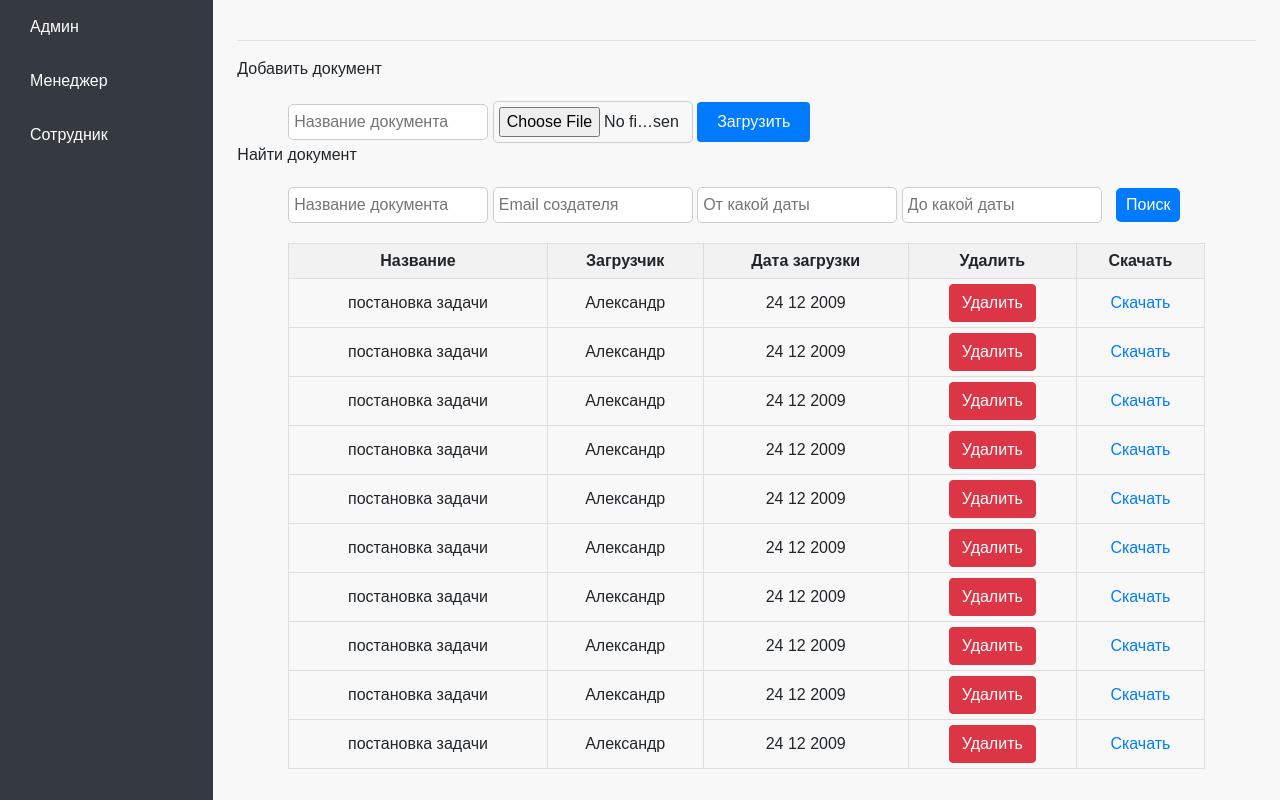
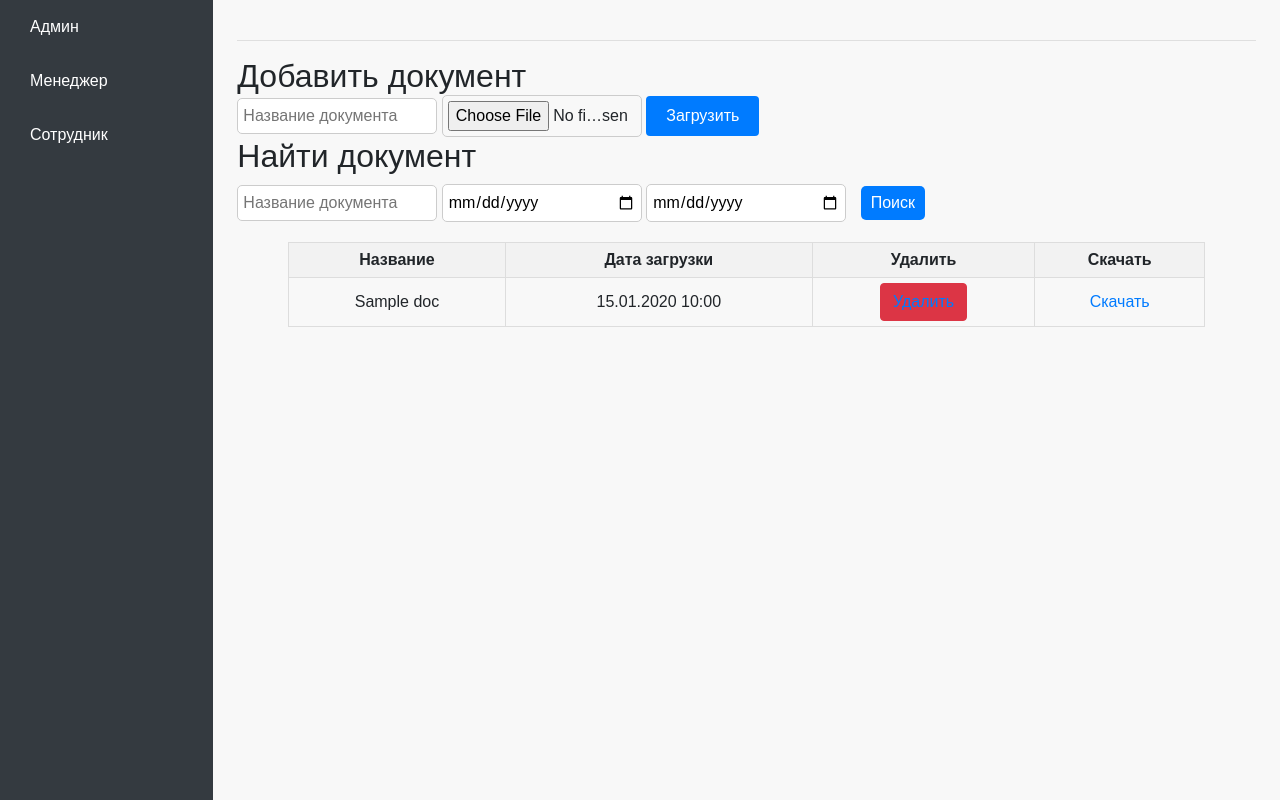
Before and after one commit to hahabuntun/TManagement, a Flask app: template project/templates/task/task_documents.html in a window 1280 px wide. Shown: the part 56-856 px from the top of the page. Run offline with Flask 3, Linux system fonts and the light colour scheme; the template is opened without the code that fills it: most values are stand-ins (such as "Sample title", 1, 10 or a date in 2020); some libraries are stand-ins or nearby versions.

Commit message:
Файлы и сообщения задачи добавил. Остаются не сделанными отчеты по задачам, подзадачи, статус задачи

```diff
--- a/project/models.py
+++ b/project/models.py
@@ -124,8 +124,8 @@ class TaskExecutor(Base):
 class TaskDocument(Base):
     __tablename__ = "task_documents"
     name = db.Column(db.String(50))
-    upload_date = db.Column(db.DateTime(timezone=True), default=datetime.utcnow)
-    filepath = db.Column(db.String(300))
+    date_created = db.Column(db.DateTime(timezone=True), default=datetime.utcnow)
+    filename = db.Column(db.String(300))
     task_id = db.Column(db.Integer, db.ForeignKey("tasks.id"))
     sender_id = db.Column(db.Integer, db.ForeignKey("team_members.id"))
     id = db.Column(db.Integer, primary_key=True)
--- a/project/templates/project/project_documents.html
+++ b/project/templates/project/project_documents.html
@@ -11,7 +11,7 @@
             <input name="name" type="text" class="dataInput" id="documentNameAdd"
                    placeholder="Название документа">
             <input name="file" type="file" class="dataInput" id="documentAdd"
-                   placeholder="Email создателя">
+                   placeholder="Файл">
             <button type="submit">Загрузить</button>
         </form>
     </div>
--- a/project/templates/task/create_task.html
+++ b/project/templates/task/create_task.html
@@ -16,9 +16,11 @@
                         <input type="text" class="form-control" id="task-title" name="task-title" required>
                     </div>
                     <p>Назначено от: {{worker_data.email}}</p>
+                    {% if task_producer %}
                     <div class="form-group">
                         <input type="hidden" name="assigned-from" class="assigned-from" value="{{task_producer.id}}">
                     </div>
+                    {% endif %}
 
                     <!-- Task Assignment -->
                     <div class="form-group">
@@ -44,11 +46,12 @@
                         <input name="deadline" type="date" class="dataInput" id="deadline"
                                placeholder="deadline">
                     </div>
-
+                    {% if task_producer %}
                     <!-- Submit Button -->
                     <button type="submit" class="btn btn-primary">
                         Создать
                     </button>
+                    {% endif%}
                 </form>
             </div>
         </div>
--- a/project/templates/task/task.html
+++ b/project/templates/task/task.html
@@ -55,7 +55,7 @@
                 <ul class="list-group">
                         <li class="list-group-item">Текст сообщения: {{ item.text }}</li>
                         <li class="list-group-item">Время отправки: {{ item.upload_date.strftime('%d.%m.%Y %H:%M') }}</li>
-                        <li></li>
+                        <li class="list-group-item">Отправитель: {{item.worker.email}}</li>
                     <!-- Add more comments dynamically using JavaScript -->
                 </ul>
                 {% endfor %}
@@ -68,7 +68,7 @@
                     <button type="submit" class="btn btn-primary">Добавить сообщение</button>
                 </form>
                 <hr>
-                <h6><a href="">Файлы задачи</a></h6>
+                <h6><a href="{{url_for('main.task_docs', team_id=task.team_id, task_id=task.task.id)}}">Файлы задачи</a></h6>
                 <hr>
                 <!-- Subtasks Section -->
                 <h6>Подзадачи:</h6>
--- a/project/templates/task/task_documents.html
+++ b/project/templates/task/task_documents.html
@@ -1,142 +1,65 @@
 {% extends "base.html" %}
 {% block content %}
-
-    <main role="main" class="col-md-9 ml-sm-auto col-lg-10 px-4">
+    <main role="main" class="col-md-9 ml-sm-auto col-lg-10 px-4" style="margin: 0 auto;">
         <br>
         <hr>
-        Добавить документ
-        <div class="add-container">
-            <form id="addForm">
+        <h2 style="margin: 0 auto;">Добавить документ</h2>
+        <div class="add-container" style="margin: 0 auto;">
+            <form id="addForm" action="{{ url_for('main.task_docs', team_id=team_id, task_id=task_id) }}"
+                  method="POST" enctype="multipart/form-data">
                 <input name="name" type="text" class="dataInput" id="documentNameAdd"
                        placeholder="Название документа">
                 <input name="file" type="file" class="dataInput" id="documentAdd"
-                       placeholder="Email создателя">
+                       placeholder="Файл">
                 <button type="submit">Загрузить</button>
             </form>
         </div>
-
-        Найти документ
-        <div class="filter-container">
+        <h2>Найти документ</h2>
+        <div class="filter-container" style="margin: 0 auto;">
             <form id="filterForm">
                 <input name="name" type="text" class="dataInput" id="documentSearch"
                        placeholder="Название документа">
-                <input name="email" type="text" class="dataInput" id="emailSearch"
-                       placeholder="Email создателя">
-                <input name="start_date" type="text" class="dataInput" id="srartDateSearch"
+                <input name="start_date" type="date" class="dataInput" id="srartDateSearch"
                        placeholder="От какой даты">
-                <input name="start_date" type="text" class="dataInput" id="srartDateSearch"
+                <input name="end_date" type="date" class="dataInput" id="endDateSearch"
                        placeholder="До какой даты">
                 <button type="submit" id="searchButton">Поиск</button>
             </form>
         </div>
 
-        <div class="document-list" id="documentListContainer">
+        <div class="document-list" id="documentListContainer" style="margin: 0 auto;">
             <div id="documentTableContainer">
                 <table class="document-table" id="documentTable">
                     <thead>
                     <tr>
                         <th>Название</th>
-                        <th>Загрузчик</th>
                         <th>Дата загрузки</th>
                         <th>Удалить</th>
                         <th>Скачать</th>
                     </tr>
                     </thead>
                     <tbody>
-                    <tr>
-                        <td>постановка задачи</td>
-                        <td>Александр</td>
-                        <td>24 12 2009</td>
-                        <td>
-                            <button class="btn btn-danger">Удалить</button>
-                        </td>
-                        <td><a href="">Скачать</a></td>
-                    </tr>
-                    <tr>
-                        <td>постановка задачи</td>
-                        <td>Александр</td>
-                        <td>24 12 2009</td>
-                        <td>
-                            <button class="btn btn-danger">Удалить</button>
-                        </td>
-                        <td><a href="">Скачать</a></td>
-                    </tr>
-                    <tr>
-                        <td>постановка задачи</td>
-                        <td>Александр</td>
-                        <td>24 12 2009</td>
-                        <td>
-                            <button class="btn btn-danger">Удалить</button>
-                        </td>
-                        <td><a href="">Скачать</a></td>
-                    </tr>
-                    <tr>
-                        <td>постановка задачи</td>
-                        <td>Александр</td>
-                        <td>24 12 2009</td>
-                        <td>
-                            <button class="btn btn-danger">Удалить</button>
-                        </td>
-                        <td><a href="">Скачать</a></td>
-                    </tr>
-                    <tr>
-                        <td>постановка задачи</td>
-                        <td>Александр</td>
-                        <td>24 12 2009</td>
-                        <td>
-                            <button class="btn btn-danger">Удалить</button>
-                        </td>
-                        <td><a href="">Скачать</a></td>
-                    </tr>
-                    <tr>
-                        <td>постановка задачи</td>
-                        <td>Александр</td>
-                        <td>24 12 2009</td>
-                        <td>
-                            <button class="btn btn-danger">Удалить</button>
-                        </td>
-                        <td><a href="">Скачать</a></td>
-                    </tr>
-                    <tr>
-                        <td>постановка задачи</td>
-                        <td>Александр</td>
-                        <td>24 12 2009</td>
-                        <td>
-                            <button class="btn btn-danger">Удалить</button>
-                        </td>
-                        <td><a href="">Скачать</a></td>
-                    </tr>
-                    <tr>
-                        <td>постановка задачи</td>
-                        <td>Александр</td>
-                        <td>24 12 2009</td>
-                        <td>
-                            <button class="btn btn-danger">Удалить</button>
-                        </td>
-                        <td><a href="">Скачать</a></td>
-                    </tr>
-                    <tr>
-                        <td>постановка задачи</td>
-                        <td>Александр</td>
-                        <td>24 12 2009</td>
-                        <td>
-                            <button class="btn btn-danger">Удалить</button>
-                        </td>
-                        <td><a href="">Скачать</a></td>
-                    </tr>
-                    <tr>
-                        <td>постановка задачи</td>
-                        <td>Александр</td>
-                        <td>24 12 2009</td>
-                        <td>
-                            <button class="btn btn-danger">Удалить</button>
-                        </td>
-                        <td><a href="">Скачать</a></td>
-                    </tr>
+                    {% for doc in documents %}
+                        <tr>
+                            <td>{{ doc.name }}</td>
+                            <td>{{ doc.date_created.strftime('%d.%m.%Y %H:%M') }}</td>
+                            <td>
+                                <button class="btn btn-danger">
+                                    <a href="{{ url_for('main.drop_task_doc', team_id=team_id, task_id=task_id, document_id=doc.id) }}">
+                                        Удалить
+                                    </a>
+                                </button>
+                            </td>
+                            <td>
+                                <a href="{{ url_for('main.download_task_doc', team_id=team_id, task_id=task_id, document_id=doc.id) }}">
+                                    Скачать
+                                </a>
+                            </td>
+                        </tr>
+                    {% endfor %}
                     </tbody>
                 </table>
             </div>
         </div>
     </main>
-
 {% endblock %}
--- a/project/templates/team/team_documents.html
+++ b/project/templates/team/team_documents.html
@@ -10,7 +10,7 @@
                 <input name="name" type="text" class="dataInput" id="documentNameAdd"
                        placeholder="Название документа">
                 <input name="file" type="file" class="dataInput" id="documentAdd"
-                       placeholder="Email создателя">
+                       placeholder="Файл">
                 <button type="submit">Загрузить</button>
             </form>
         </div>
--- a/project/templates/team/team_tasks.html
+++ b/project/templates/team/team_tasks.html
@@ -22,7 +22,7 @@
                     {% if task[3] == "Ожидают выполнения" %}
                         <tr>
                             <td>
-                                <a href="{{ url_for('main.task', project_id=task[5], team_id=task[4], task_id=task[6]) }}">
+                                <a href="{{ url_for('main.task', team_id=task[4], task_id=task[6]) }}">
                                     {{ task[0] }}
                                 </a>
                             </td>
@@ -51,7 +51,7 @@
                     {% if task[3] == "Выполняются" %}
                         <tr>
                             <td>
-                                <a href="{{ url_for('main.task', project_id=task[5], team_id=task[4], task_id=task[6]) }}">
+                                <a href="{{ url_for('main.task', team_id=task[4], task_id=task[6]) }}">
                                     {{ task[0] }}
                                 </a>
                             </td>
@@ -78,7 +78,7 @@
                     {% if task[3] == "Завершены" %}
                         <tr>
                             <td>
-                                <a href="{{ url_for('main.task', project_id=task[5], team_id=task[4], task_id=task[6]) }}">
+                                <a href="{{ url_for('main.task', team_id=task[4], task_id=task[6]) }}">
                                     {{ task[0] }}
                                 </a>
                             </td>
```
Also changed, not shown: project/dao/task_dao.py (+94 -10 lines), project/dao/team_dao.py (+7 -6 lines), project/main/routes.py (+36 -5 lines).
